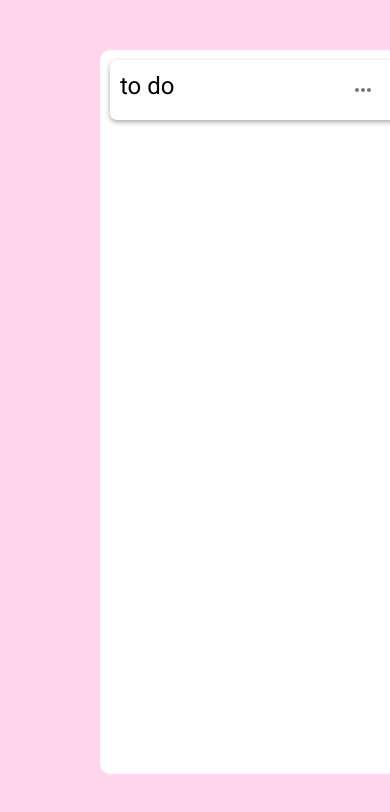
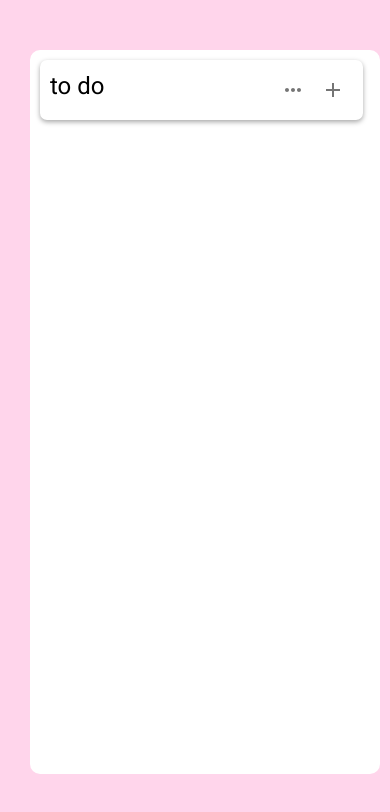
Before and after one commit to p3rfec77/task-tracker, a React (Vite) app: page / in a window 390 px wide. Shown: the top 812 px of the page. Built offline with nearby package versions, Linux system fonts and the light colour scheme.

Commit message:
some features for mobile layout

```diff
--- a/src/app/App.tsx
+++ b/src/app/App.tsx
@@ -37,7 +37,10 @@ function App() {
         sx={{
           backgroundColor: "rgba(255, 172, 215, 0.5)",
           height: "100vh",
-          padding: "50px 0px 50px 100px",
+          padding: {
+            xs: "50px 0px 50px 30px",
+            md: "50px 0px 50px 100px",
+          },
         }}
       >
         <Box
--- a/src/components/TaskInfo.tsx
+++ b/src/components/TaskInfo.tsx
@@ -39,6 +39,7 @@ const TaskInfo: FC<TaskInfoProps> = ({ id, title, description }) => {
           background: "white",
           padding: "25px",
           width: "50vw",
+          minWidth: "350px",
           borderRadius: "20px",
         }}
       >
```
